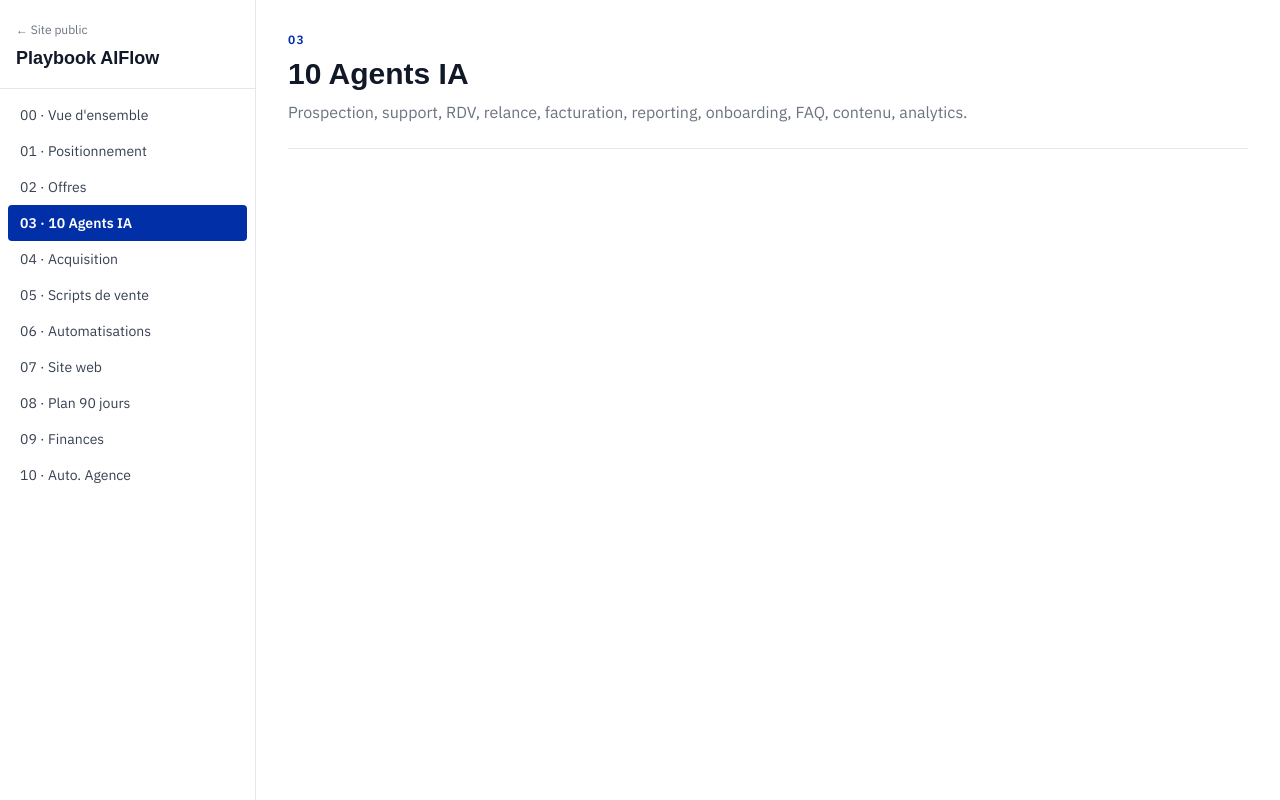
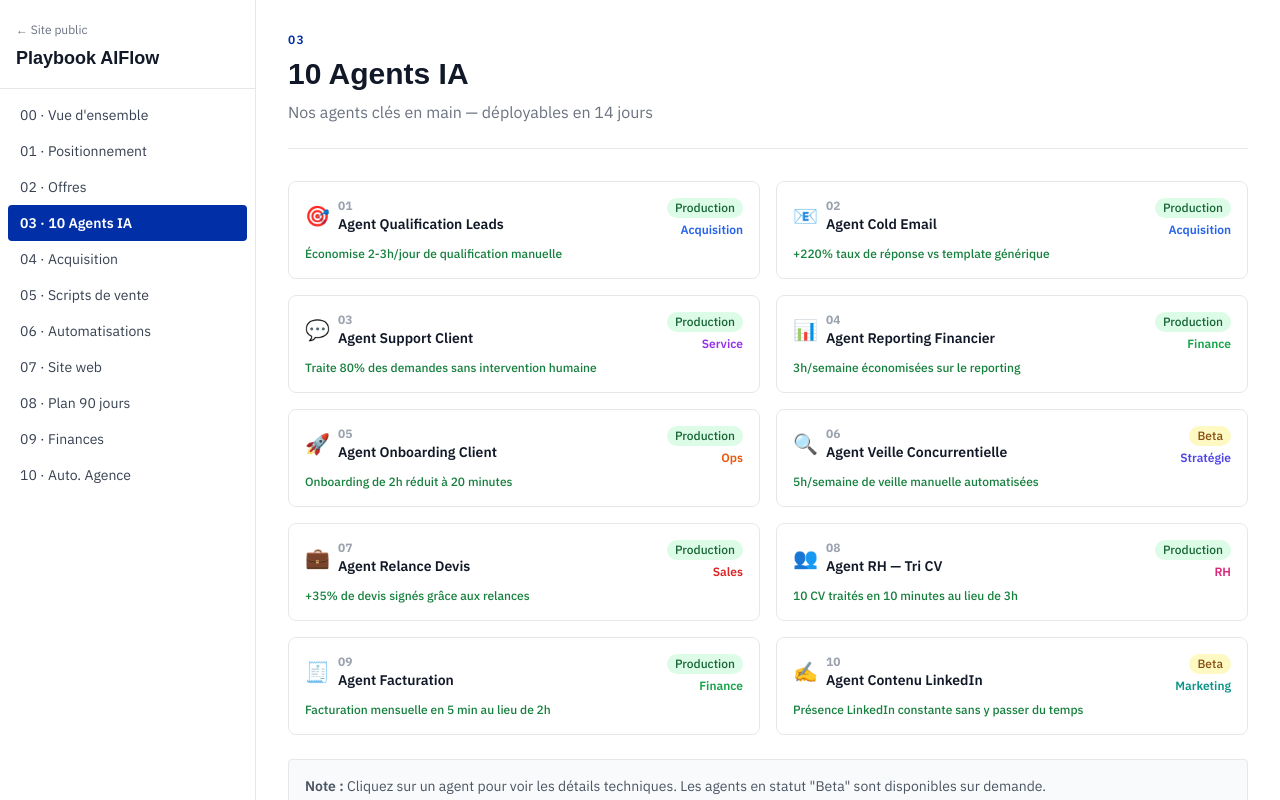
Before and after one commit to brunotkevin222-ops/aiflow-france, a React (Create React App) app: page /playbook in a window 1280 px wide. Both pictures are taken after a click on the button "03 · 10 Agents IA". Built offline with nearby package versions, Linux system fonts and the light colour scheme; a web font is replaced by a local one.

Commit message:
Update AgentsSection.jsx

```diff
--- a/src/components/playbook/AgentsSection.jsx
+++ b/src/components/playbook/AgentsSection.jsx
@@ -1,4 +1,199 @@
-import React from "react";
+import React, { useState } from "react";
 import { SectionHeader } from "../../pages/Playbook";
-const AgentsSection = () => (<div><SectionHeader index="03" title="10 Agents IA" subtitle="Prospection, support, RDV, relance, facturation, reporting, onboarding, FAQ, contenu, analytics." /></div>);
+
+const AGENTS = [
+  {
+    num: "01",
+    name: "Agent Qualification Leads",
+    emoji: "🎯",
+    category: "Acquisition",
+    trigger: "Nouveau contact entrant (formulaire, email, LinkedIn)",
+    actions: ["Score le lead sur 10 critères", "Enrichit le profil (LinkedIn, site web)", "Classe en A/B/C", "Notifie le commercial avec résumé"],
+    tools: ["Make.com", "Apollo.io API", "GPT-4o", "Slack"],
+    roi: "Économise 2-3h/jour de qualification manuelle",
+    status: "Production",
+  },
+  {
+    num: "02",
+    name: "Agent Cold Email",
+    emoji: "📧",
+    category: "Acquisition",
+    trigger: "Liste de prospects importée",
+    actions: ["Génère un email personnalisé par prospect", "Adapte le ton selon le secteur", "Programme les séquences de follow-up", "Analyse les taux d'ouverture et ajuste"],
+    tools: ["Instantly.ai", "GPT-4o", "Make.com", "Airtable"],
+    roi: "+220% taux de réponse vs template générique",
+    status: "Production",
+  },
+  {
+    num: "03",
+    name: "Agent Support Client",
+    emoji: "💬",
+    category: "Service",
+    trigger: "Email ou message entrant client",
+    actions: ["Lit et catégorise la demande", "Répond aux questions fréquentes", "Escalade les cas complexes", "Mémorise le contexte client"],
+    tools: ["n8n", "GPT-4o", "Notion", "Gmail API"],
+    roi: "Traite 80% des demandes sans intervention humaine",
+    status: "Production",
+  },
+  {
+    num: "04",
+    name: "Agent Reporting Financier",
+    emoji: "📊",
+    category: "Finance",
+    trigger: "Automatique chaque lundi à 8h",
+    actions: ["Consolide les données de vente", "Calcule MRR, churn, CAC", "Génère un rapport PDF", "L'envoie au dirigeant par email"],
+    tools: ["Make.com", "Google Sheets API", "GPT-4o", "Gmail"],
+    roi: "3h/semaine économisées sur le reporting",
+    status: "Production",
+  },
+  {
+    num: "05",
+    name: "Agent Onboarding Client",
+    emoji: "🚀",
+    category: "Ops",
+    trigger: "Signature contrat (webhook CRM)",
+    actions: ["Crée l'espace client Notion", "Envoie email de bienvenue personnalisé", "Planifie les appels de suivi", "Notifie l'équipe interne"],
+    tools: ["Make.com", "Notion API", "Calendly", "Slack"],
+    roi: "Onboarding de 2h réduit à 20 minutes",
+    status: "Production",
+  },
+  {
+    num: "06",
+    name: "Agent Veille Concurrentielle",
+    emoji: "🔍",
+    category: "Stratégie",
+    trigger: "Quotidien à 7h",
+    actions: ["Scrape les sites concurrents", "Détecte les changements de prix/offres", "Synthétise les actualités secteur", "Résumé dans Slack"],
+    tools: ["n8n", "Firecrawl", "GPT-4o", "Slack"],
+    roi: "5h/semaine de veille manuelle automatisées",
+    status: "Beta",
+  },
+  {
+    num: "07",
+    name: "Agent Relance Devis",
+    emoji: "💼",
+    category: "Sales",
+    trigger: "Devis sans réponse depuis 48h",
+    actions: ["Détecte les devis en attente", "Génère un message de relance personnalisé", "Adapte la tonalité selon le délai", "Log dans le CRM"],
+    tools: ["HubSpot API", "GPT-4o", "Make.com", "Gmail"],
+    roi: "+35% de devis signés grâce aux relances",
+    status: "Production",
+  },
+  {
+    num: "08",
+    name: "Agent RH — Tri CV",
+    emoji: "👥",
+    category: "RH",
+    trigger: "Nouveau CV reçu par email",
+    actions: ["Analyse le CV contre la fiche de poste", "Attribue un score de compatibilité", "Génère un résumé pour le recruteur", "Planifie ou refuse automatiquement"],
+    tools: ["Gmail API", "GPT-4o", "Airtable", "Calendly"],
+    roi: "10 CV traités en 10 minutes au lieu de 3h",
+    status: "Production",
+  },
+  {
+    num: "09",
+    name: "Agent Facturation",
+    emoji: "🧾",
+    category: "Finance",
+    trigger: "Fin de mois ou jalon projet",
+    actions: ["Récupère les données projet", "Génère la facture au format PDF", "L'envoie au client", "Met à jour la compta"],
+    tools: ["Make.com", "Pennylane API", "GPT-4o", "Gmail"],
+    roi: "Facturation mensuelle en 5 min au lieu de 2h",
+    status: "Production",
+  },
+  {
+    num: "10",
+    name: "Agent Contenu LinkedIn",
+    emoji: "✍️",
+    category: "Marketing",
+    trigger: "Lundi matin, hebdomadaire",
+    actions: ["Analyse les tendances du secteur", "Génère 3 idées de posts", "Rédige les posts validés", "Programme la publication"],
+    tools: ["n8n", "GPT-4o", "Buffer API", "Google Trends"],
+    roi: "Présence LinkedIn constante sans y passer du temps",
+    status: "Beta",
+  },
+];
+
+const statusColors = {
+  Production: "bg-green-100 text-green-800",
+  Beta: "bg-yellow-100 text-yellow-800",
+};
+
+const categoryColors = {
+  Acquisition: "text-blue-600",
+  Service: "text-purple-600",
+  Finance: "text-green-600",
+  Ops: "text-orange-600",
+  Sales: "text-red-600",
+  Stratégie: "text-indigo-600",
+  RH: "text-pink-600",
+  Marketing: "text-teal-600",
+};
+
+const AgentsSection = () => {
+  const [selected, setSelected] = useState(null);
+  return (
+    <div>
+      <SectionHeader index="03" title="10 Agents IA" subtitle="Nos agents clés en main — déployables en 14 jours" />
+
+      <div className="grid grid-cols-1 md:grid-cols-2 gap-4 mb-6">
+        {AGENTS.map((agent) => (
+          <div
+            key={agent.num}
+            onClick={() => setSelected(selected?.num === agent.num ? null : agent)}
+            className={`border rounded-lg p-4 cursor-pointer transition-all ${selected?.num === agent.num ? "border-[#002FA7] bg-blue-50" : "border-gray-200 hover:border-[#002FA7]"}`}
+          >
+            <div className="flex items-start justify-between mb-2">
+              <div className="flex items-center gap-2">
+                <span className="text-xl">{agent.emoji}</span>
+                <div>
+                  <div className="text-xs font-bold text-gray-400">{agent.num}</div>
+                  <div className="font-semibold text-gray-900 text-sm">{agent.name}</div>
+                </div>
+              </div>
+              <div className="flex flex-col items-end gap-1">
+                <span className={`text-xs px-2 py-0.5 rounded-full font-medium ${statusColors[agent.status]}`}>{agent.status}</span>
+                <span className={`text-xs font-semibold ${categoryColors[agent.category] || "text-gray-600"}`}>{agent.category}</span>
+              </div>
+            </div>
+            <div className="text-xs text-green-700 font-medium">{agent.roi}</div>
+
+            {selected?.num === agent.num && (
+              <div className="mt-4 border-t border-blue-100 pt-4">
+                <div className="mb-3">
+                  <div className="text-xs font-bold text-gray-500 uppercase mb-1">Déclencheur</div>
+                  <div className="text-xs text-gray-700">{agent.trigger}</div>
+                </div>
+                <div className="mb-3">
+                  <div className="text-xs font-bold text-gray-500 uppercase mb-1">Actions</div>
+                  <ol className="space-y-1">
+                    {agent.actions.map((action, i) => (
+                      <li key={i} className="text-xs text-gray-700 flex gap-2">
+                        <span className="text-[#002FA7] font-bold flex-shrink-0">{i + 1}.</span>
+                        {action}
+                      </li>
+                    ))}
+                  </ol>
+                </div>
+                <div>
+                  <div className="text-xs font-bold text-gray-500 uppercase mb-1">Stack technique</div>
+                  <div className="flex flex-wrap gap-1">
+                    {agent.tools.map((tool, i) => (
+                      <span key={i} className="text-xs bg-gray-100 text-gray-700 px-2 py-0.5 rounded">{tool}</span>
+                    ))}
+                  </div>
+                </div>
+              </div>
+            )}
+          </div>
+        ))}
+      </div>
+
+      <div className="bg-gray-50 border border-gray-200 p-4 rounded text-sm text-gray-600">
+        <span className="font-semibold">Note :</span> Cliquez sur un agent pour voir les détails techniques. Les agents en statut "Beta" sont disponibles sur demande.
+      </div>
+    </div>
+  );
+};
+
 export default AgentsSection;
```
